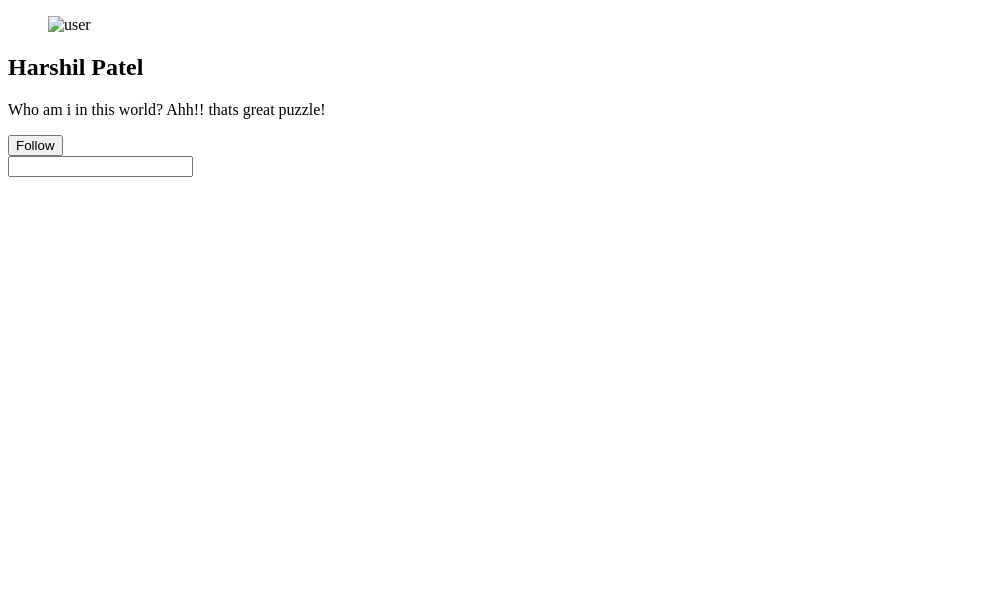
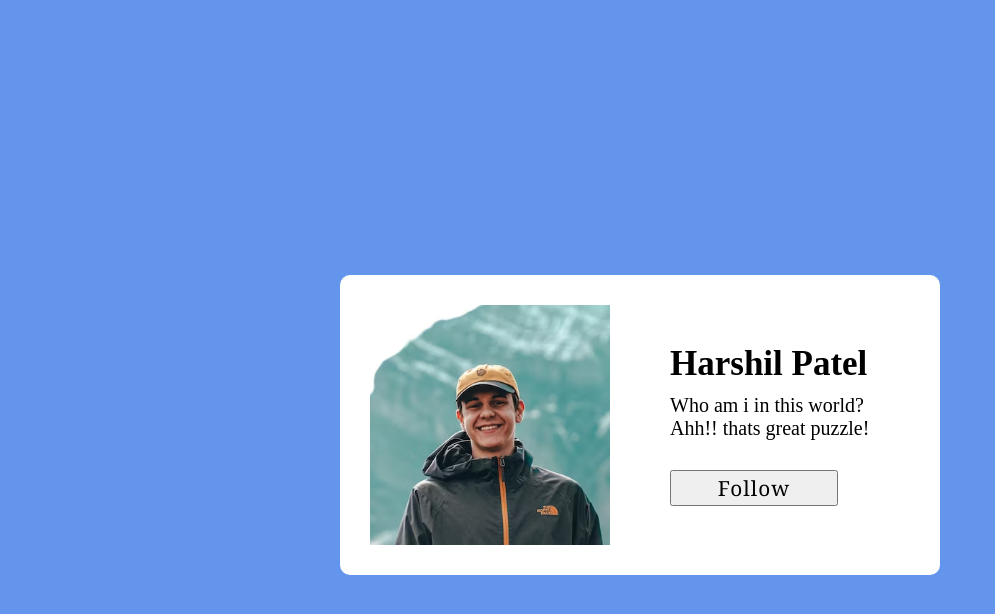
Before and after one commit to BhagyeshGohel/Instragram, a plain HTML site: page Project/practice-insta/index.html in a window 1280 px wide. Shown: the whole page, without its empty margins (0-995 px from the left). Drawn offline with Linux system fonts and the light colour scheme; the site is published under a folder, as on GitHub Pages, so addresses that start at the root find nothing.

Commit message:
Update index.html

```diff
--- a/Project/practice-insta/index.html
+++ b/Project/practice-insta/index.html
@@ -4,15 +4,15 @@
     <meta charset="UTF-8">
     <meta name="viewport" content="width=device-width, initial-scale=1.0">
     <title>Instragram</title>
-    <link rel="icon" href="/insta.png">
-    <link rel="stylesheet" href="/style.css">
+    <link rel="icon" href="insta.png">
+    <link rel="stylesheet" href="style.css">
 
 </head>
 <body>
     <main id="box">
         <div id="unfollow">
         <figure id="fig">
-        <img src="/pic.avif" alt="user" id="im">
+        <img src="pic.avif" alt="user" id="im">
         </figure>
         <article id="art">
         <h1>Harshil Patel</h1>
@@ -33,5 +33,5 @@
 <input type="text" id="message">
     </aside>
 </body>
-<script src="/document.js"></script>
+<script src="document.js"></script>
 </html>
```
